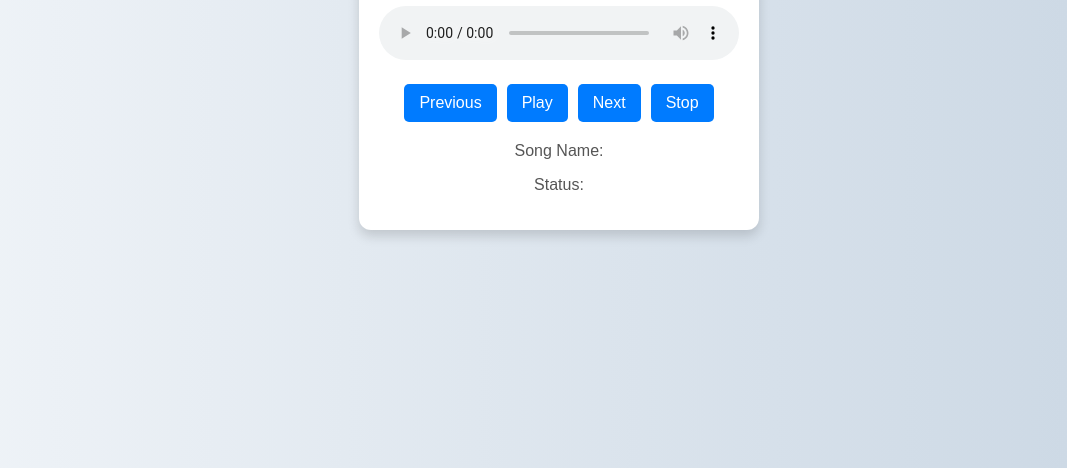
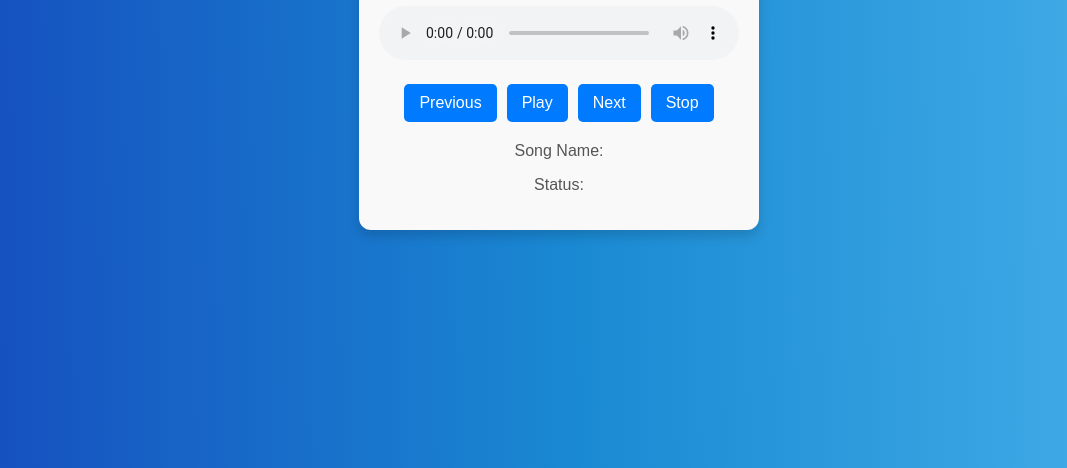
Before and after one commit to shiva6307/Music_player, a plain HTML site: page index.html in a window 1280 px wide. Shown: the part 332-800 px from the top of the page, without its empty margins (81-1148 px from the left). Drawn offline with Linux system fonts and the light colour scheme; no server answers.

Commit message:
Update index.css

```diff
--- a/index.css
+++ b/index.css
@@ -6,13 +6,13 @@ body {
     align-items: center;
     height: 100vh;
     margin: 0;
-    background: linear-gradient(to right, #f0f4f8, #c9d6e3);
-    /* Soft gradient background */
+    background: linear-gradient(89deg, rgb(21, 74, 189) 0.1%, rgb(26, 138, 211) 51.5%, rgb(72, 177, 234) 100.2%);
+    /* Soft pink to teal gradient background */
 }
 
 .player {
-    background-color: #ffffff;
-    /* White background for the player */
+    background-color: #f9f9f9;
+    /* Light grey background for the player */
     border-radius: 12px;
     box-shadow: 0 6px 12px rgba(0, 0, 0, 0.15);
     /* Enhanced shadow for depth */
```
